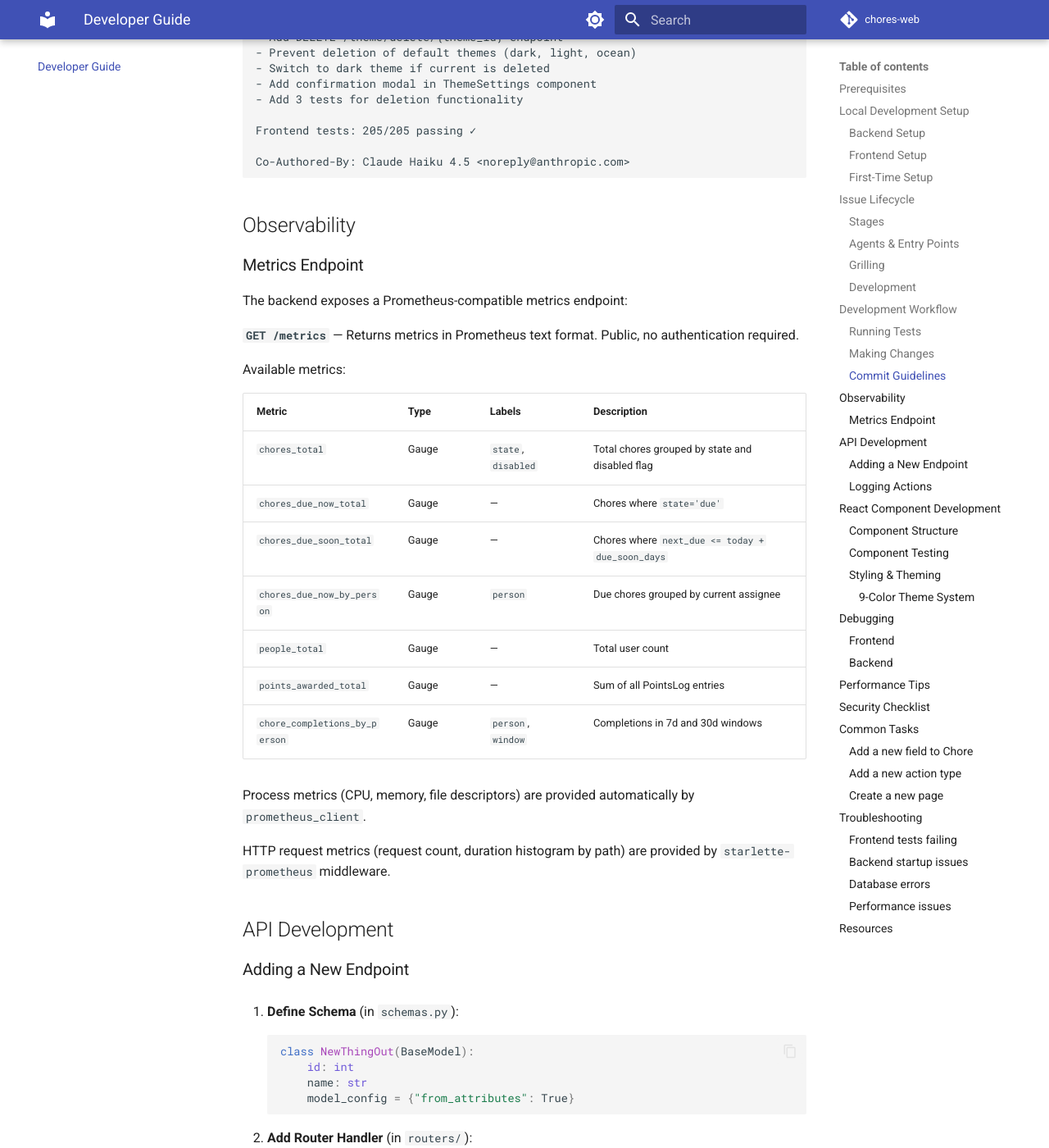
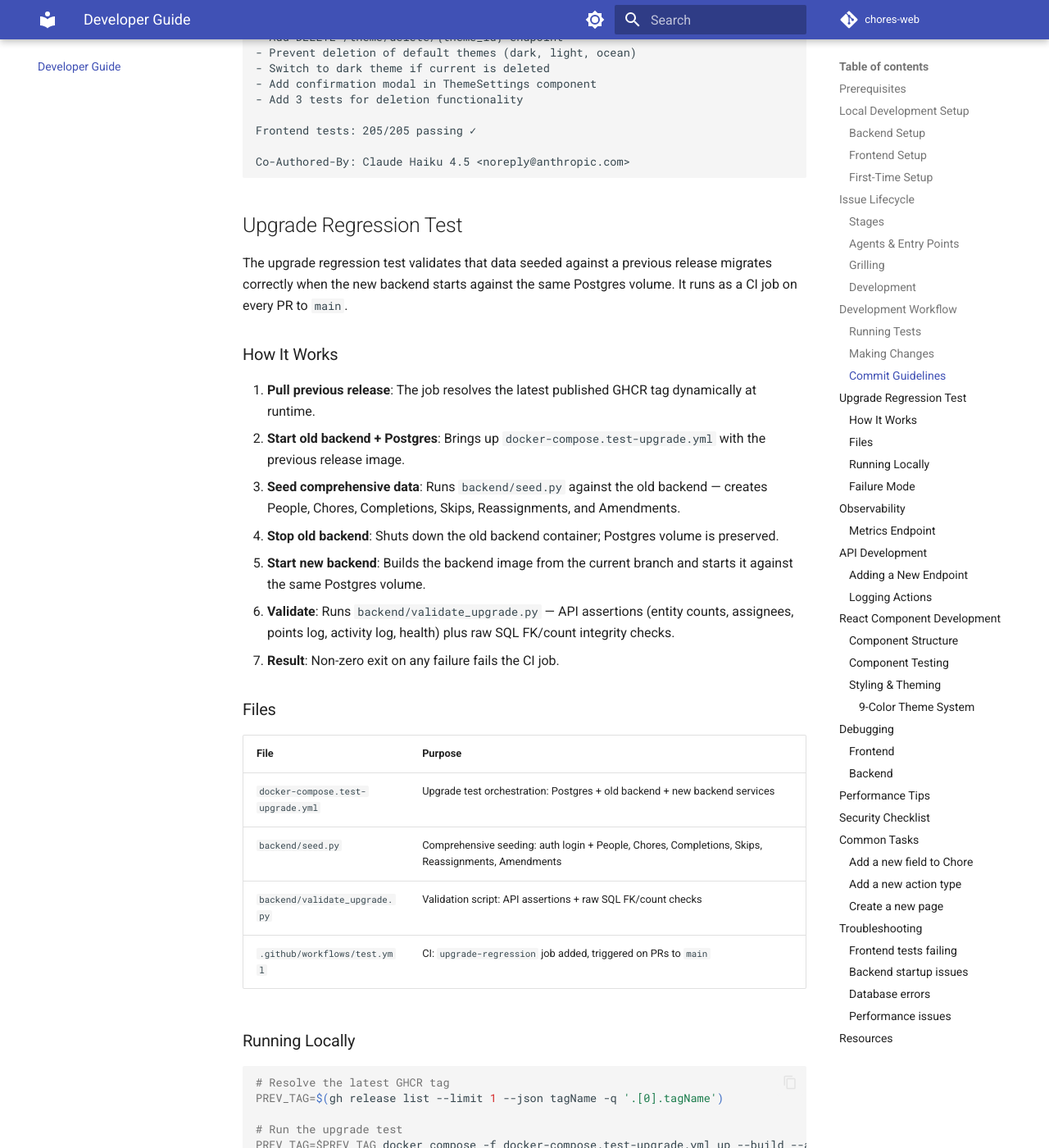
Before and after one commit to derekwinters/chores-web, an MkDocs documentation site: the page built from docs/DEVELOPER.md, in a window 1280 px wide and 1400 px high, scrolled down 4076 px. Shown: the whole window at 82% size. Built offline with MkDocs 1.6.1 and Material for MkDocs 9.7.7, drawn with Linux system fonts in a browser that asks for light colours; comment, search, counter and statistics services are not loaded; some of the changed text lies outside the part shown.

Commit message:
docs: update DEVELOPER.md for upgrade regression test #207
Add "Upgrade Regression Test" section describing the CI job workflow,
the files involved, how to run locally, and the failure mode.

Co-Authored-By: Claude Sonnet 4.6 <noreply@anthropic.com>

````diff
--- a/docs/DEVELOPER.md
+++ b/docs/DEVELOPER.md
@@ -155,6 +155,43 @@ Frontend tests: 205/205 passing ✓
 
 Co-Authored-By: Claude Haiku 4.5 <noreply@anthropic.com>
 ```
+
+## Upgrade Regression Test
+
+The upgrade regression test validates that data seeded against a previous release migrates correctly when the new backend starts against the same Postgres volume. It runs as a CI job on every PR to `main`.
+
+### How It Works
+
+1. **Pull previous release**: The job resolves the latest published GHCR tag dynamically at runtime.
+2. **Start old backend + Postgres**: Brings up `docker-compose.test-upgrade.yml` with the previous release image.
+3. **Seed comprehensive data**: Runs `backend/seed.py` against the old backend — creates People, Chores, Completions, Skips, Reassignments, and Amendments.
+4. **Stop old backend**: Shuts down the old backend container; Postgres volume is preserved.
+5. **Start new backend**: Builds the backend image from the current branch and starts it against the same Postgres volume.
+6. **Validate**: Runs `backend/validate_upgrade.py` — API assertions (entity counts, assignees, points log, activity log, health) plus raw SQL FK/count integrity checks.
+7. **Result**: Non-zero exit on any failure fails the CI job.
+
+### Files
+
+| File | Purpose |
+|------|---------|
+| `docker-compose.test-upgrade.yml` | Upgrade test orchestration: Postgres + old backend + new backend services |
+| `backend/seed.py` | Comprehensive seeding: auth login + People, Chores, Completions, Skips, Reassignments, Amendments |
+| `backend/validate_upgrade.py` | Validation script: API assertions + raw SQL FK/count checks |
+| `.github/workflows/test.yml` | CI: `upgrade-regression` job added, triggered on PRs to `main` |
+
+### Running Locally
+
+```bash
+# Resolve the latest GHCR tag
+PREV_TAG=$(gh release list --limit 1 --json tagName -q '.[0].tagName')
+
+# Run the upgrade test
+PREV_TAG=$PREV_TAG docker compose -f docker-compose.test-upgrade.yml up --build --abort-on-container-exit
+```
+
+### Failure Mode
+
+The job exits non-zero and fails CI. Check the `validate` service logs for specific assertion failures.
 
 ## Observability
 
````
